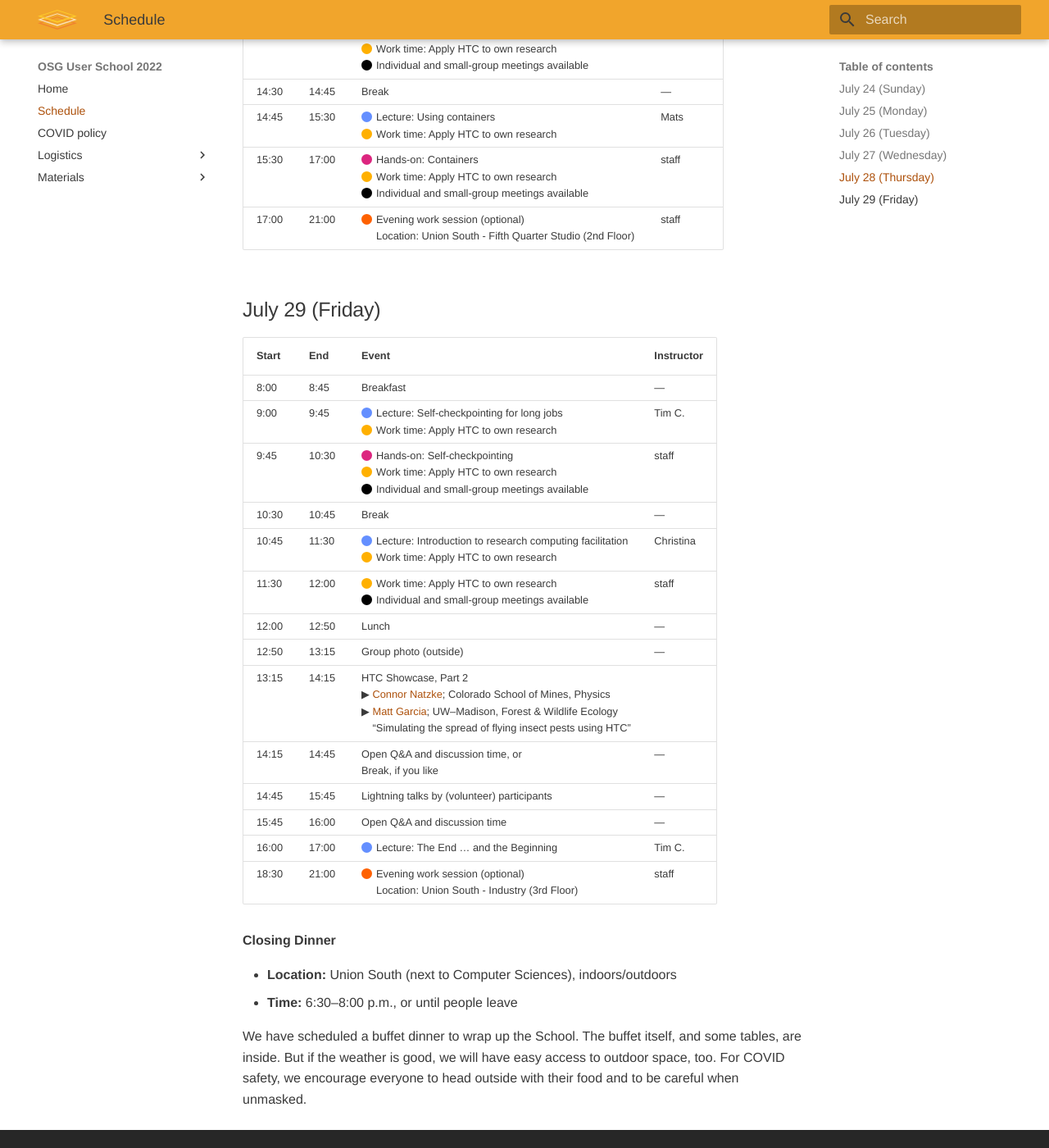
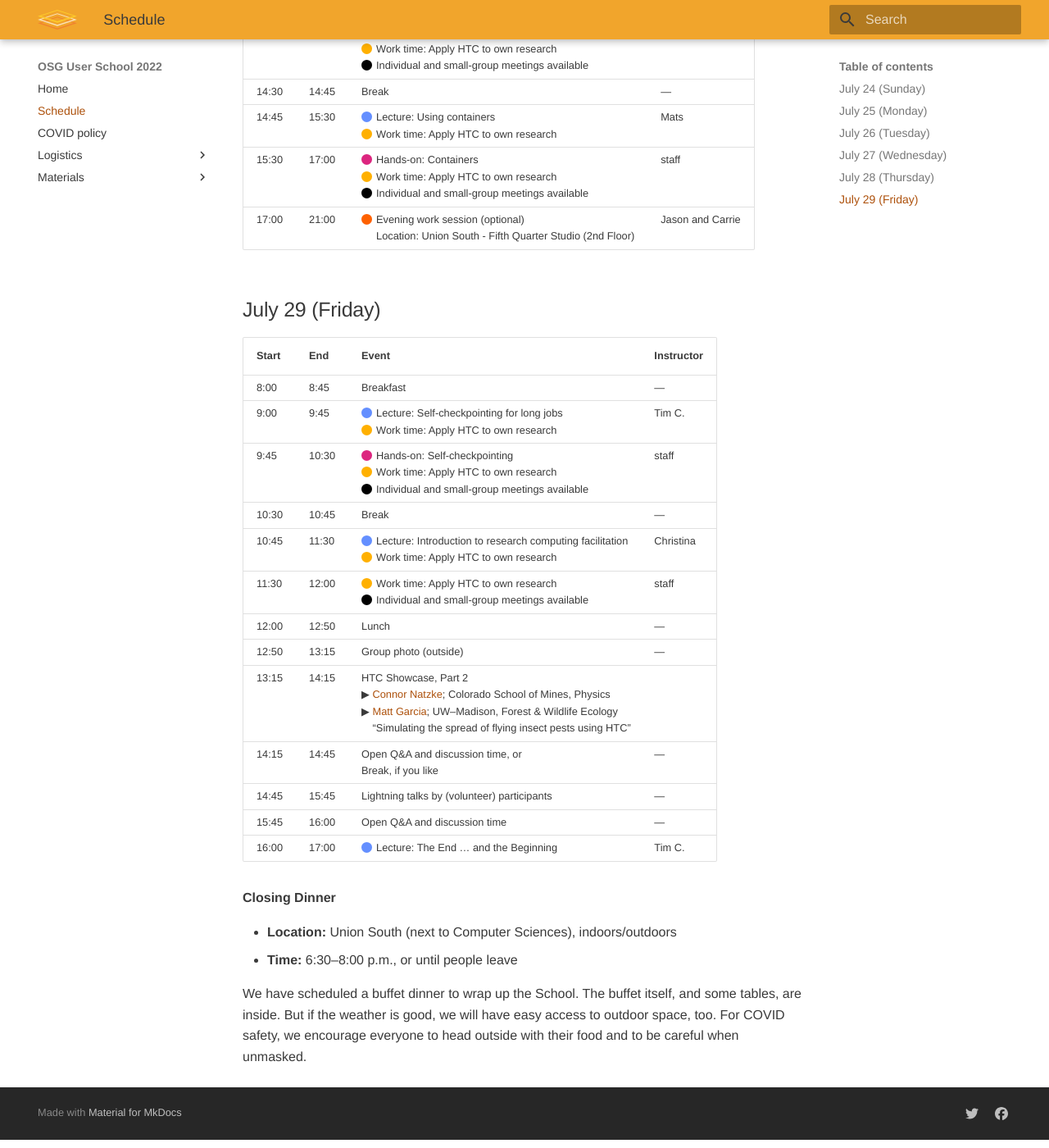
Before and after one commit to showmic09/user-school-2022, an MkDocs documentation site: the page built from docs/schedule.md, in a window 1280 px wide and 1400 px high, scrolled down 2657 px. Shown: the whole window at 82% size. Built offline with MkDocs 1.6.1 and Material for MkDocs 9.7.7, drawn with Linux system fonts in a browser that asks for light colours; some of the changed text lies outside the part shown.

Commit message:
Add the in the evening staff

```diff
--- a/docs/schedule.md
+++ b/docs/schedule.md
@@ -196,7 +196,7 @@
             <br>
             <span class="tabbed-in">Location: Union South - Traditions (2nd Floor)</span>
         </td>
-        <td>staff</td>
+        <td>Showmic and Carrie</td>
     </tr>
     </tbody>
 </table>
@@ -283,7 +283,7 @@
             <br>
             <span class="tabbed-in">Location: Union South - Fifth Quarter Studio (2nd Floor)</span>
         </td>
-        <td>staff</td>
+        <td>Mats and Tim</td>
     </tr>
     </tbody>
 </table>
@@ -388,7 +388,7 @@
             <br>
             <span class="tabbed-in">Location: Union South - Fifth Quarter Studio (2nd Floor)</span>
         </td>
-        <td>staff</td>
+        <td>Jason and Carrie</td>
     </tr>
     </tbody>
 </table>
@@ -504,16 +504,6 @@
         <td><span class="before-dot text-light-blue">Lecture: The End &hellip; and the Beginning</span></td>
         <td>Tim C.</td>
     </tr>
-    <tr>
-        <td>18:30</td>
-        <td>21:00</td>
-        <td>
-            <span class="before-dot text-orange">Evening work session (optional)</span>
-            <br>
-            <span class="tabbed-in">Location: Union South - Industry (3rd Floor)</span>
-        </td>
-        <td>staff</td>
-    </tr>
   </tbody>
 </table>
 
```
